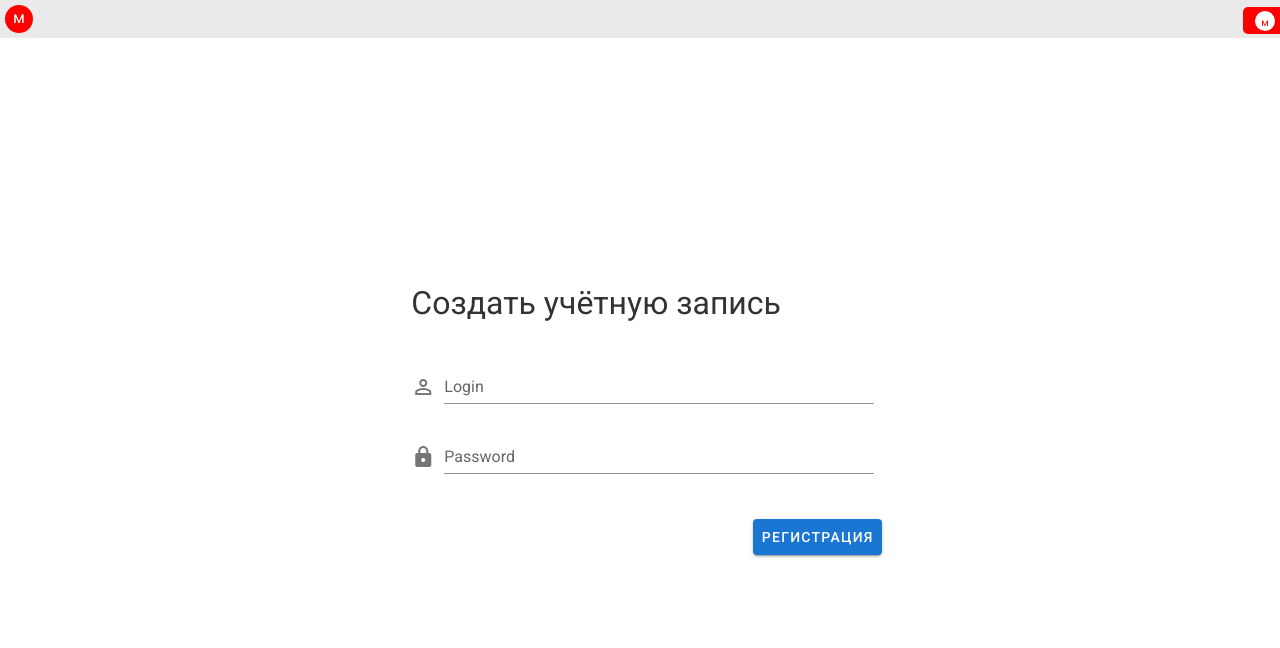
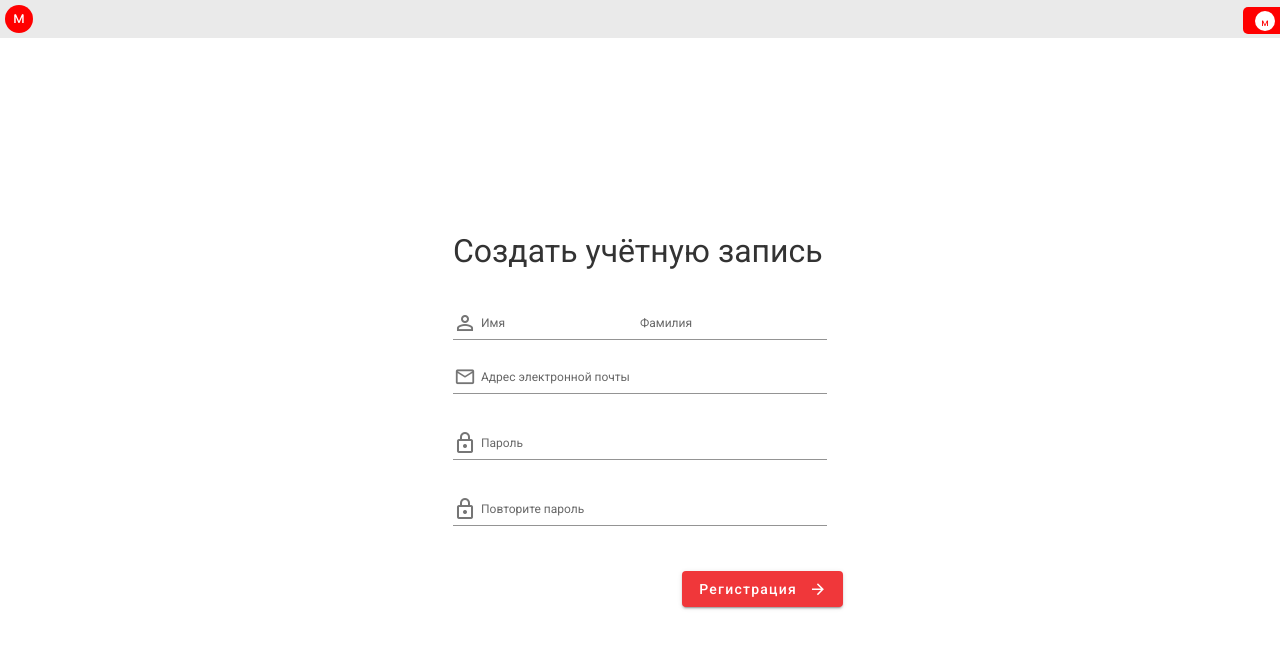
Before and after one commit to Mikkou/white-web, a Nuxt app: page /registration in a window 1280 px wide. Shown: the top 648 px of the page. Built offline with nearby package versions, Linux system fonts and the light colour scheme.

Commit message:
Registration page

```diff
--- a/layouts/default.vue
+++ b/layouts/default.vue
@@ -29,7 +29,7 @@
   </v-app>
 </template>
 
-<style>
+<style scoped>
 
   .content {
     height: 100%;
--- a/pages/registration.vue
+++ b/pages/registration.vue
@@ -8,12 +8,15 @@
       justify="center"
     >
       <v-col
-        cols="12"
-        sm="8"
-        md="5"
+        class="registration"
       >
         <v-card
-          class="registration elevation-0 transparent"
+          class="elevation-0 transparent"
+        >
+          <v-form
+            ref="form"
+            v-model="valid"
+            lazy-validation
           >
             <v-toolbar
               color="transparent"
@@ -22,28 +25,92 @@
             >
               <v-toolbar-title class="registration__title">Создать учётную запись</v-toolbar-title>
             </v-toolbar>
-          <v-card-text>
-            <v-form>
+            <v-card-text class="input-default">
+              <v-row
+                align="center"
+                justify="center"
+              >
+                <v-col
+                  xs="6"
+                  class="pr-0 py-0"
+                >
                   <v-text-field
-                label="Login"
-                name="login"
-                prepend-icon="mdi-account-outline"
+                    v-model="firstname"
+                    :rules="nameRules"
+                    label="Имя"
+                    name="name"
+                    color="#757575"
+                    prepend-inner-icon="mdi-account-outline"
                     type="text"
+                    required
+                  />
+                </v-col>
+                <v-col
+                  xs="6"
+                  class="pl-0 py-0"
+                >
+                  <v-text-field
+                    v-model="lastname"
+                    :rules="nameRules"
+                    label="Фамилия"
+                    name="lastname"
+                    color="#757575"
+                    type="text"
+                    required
+                  />
+                </v-col>
+              </v-row>
+
+              <v-text-field
+                v-model="email"
+                :rules="emailRules"
+                label="Адрес электронной почты"
+                name="email"
+                color="#757575"
+                prepend-inner-icon="mdi-email-outline"
+                class="mt-0"
+                required
+              />
+              <v-text-field
+                v-model="password"
+                label="Пароль"
+                name="password"
+                color="#757575"
+                prepend-inner-icon="mdi-lock-outline"
+                type="password"
+                class="mt-0"
+                required
               />
 
               <v-text-field
-                id="password"
-                label="Password"
-                name="password"
-                prepend-icon="mdi-lock"
+                v-model="repeatPassword"
+                label="Повторите пароль"
+                name="repeatPassword"
+                color="#757575"
+                prepend-inner-icon="mdi-lock-outline"
                 type="password"
+                class="mt-0"
+                required
               />
+            </v-card-text>
+            <v-card-actions class="mx-0 px-0">
+              <v-spacer />
+              <v-btn
+                :disabled="!valid"
+                color="rgb(240, 55, 58)"
+                class="text-capitalize white--text px-4"
+                @click="validate"
+              >
+                Регистрация
+                <v-icon
+                  color="#ffffff"
+                  right
+                  dark
+                  class="pl-2"
+                >mdi-arrow-right</v-icon>
+              </v-btn>
+            </v-card-actions>
           </v-form>
-          </v-card-text>
-          <v-card-actions>
-            <v-spacer />
-            <v-btn color="primary">Регистрация</v-btn>
-          </v-card-actions>
         </v-card>
       </v-col>
     </v-row>
@@ -52,22 +119,48 @@
 
 <script>
   export default {
-    data() {
-      return {
-        disabled: true
-      }
-    }
+    data: () => ({
+      valid: false,
+      firstname: '',
+      lastname: '',
+      nameRules: [
+        v => !!v || 'Name is required',
+        v => v.length <= 10 || 'Name must be less than 10 characters',
+      ],
+      email: '',
+      emailRules: [
+        v => !!v || 'E-mail is required',
+        v => /.+@.+/.test(v) || 'E-mail must be valid',
+      ],
+      password: '',
+      repeatPassword: ''
+    })
   }
 </script>
 
 <style lang="scss" scoped>
   .registration {
+    max-width: 430px;
+
     &__title {
       font-size: 32px;
       line-height: 44px;
       color: rgb(51, 51, 51);
       padding: 40px 0 48px;
+      overflow: visible;
     }
   }
 
 </style>
+
+<style lang="scss">
+  .input-default {
+    .v-label {
+      font-size: 12px;
+    }
+
+    .mdi-email-outline {
+      font-size: 22px;
+    }
+  }
+</style>
```
Lines whose indentation alone changed are shown as unchanged.
